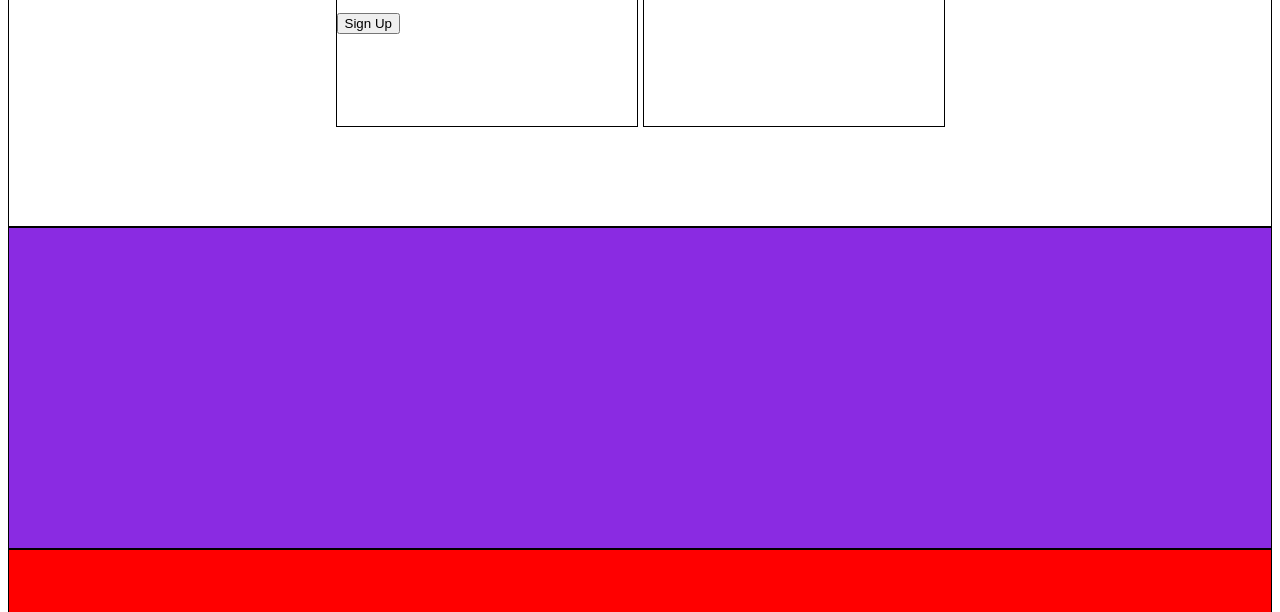
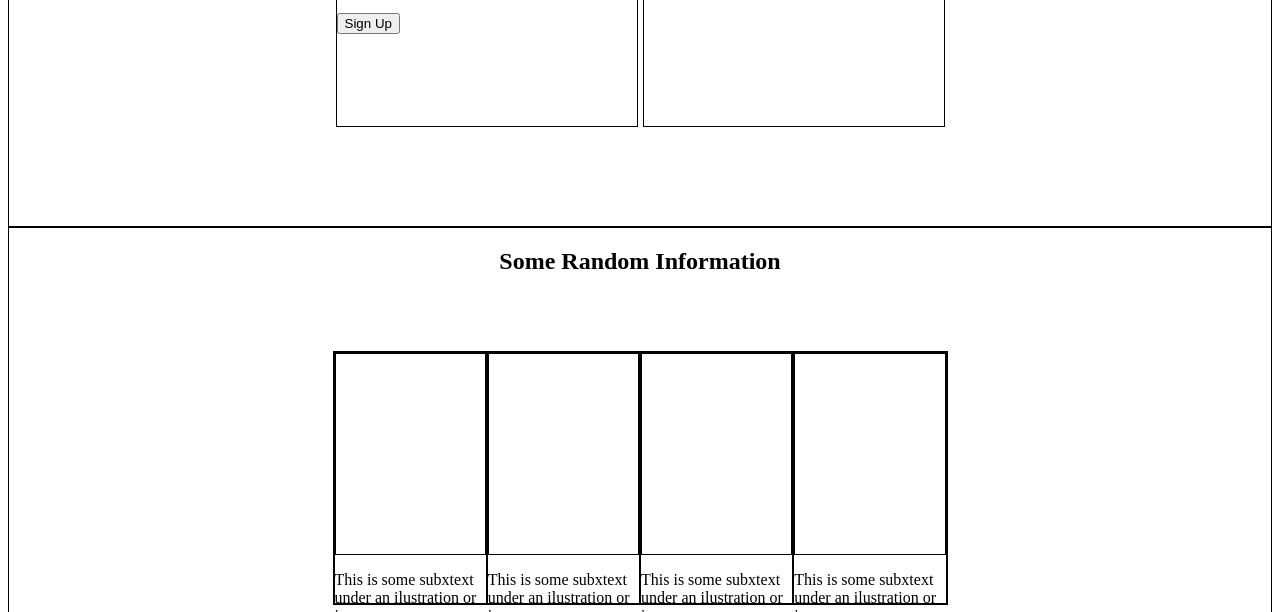
Before and after one commit to fmendezr/landing-page, a plain HTML site: page index.html in a window 1280 px wide. Shown: the part 340-952 px from the top of the page. Drawn offline with Linux system fonts and the light colour scheme.

Commit message:
Made first draft of div2 layout

```diff
--- a/index.html
+++ b/index.html
@@ -26,7 +26,28 @@
             <p>this is a placeholder for an image</p>
         </div>
     </div>
-    <div id="div2"></div>
+    <div id="div2">
+        <h2>Some Random Information</h2>
+        <div>
+            <div class="ilustration-container">
+                <div class="ilustration"></div>
+                <p class="subtext">This is some subxtext under an ilustration or image</p>
+            </div>
+            <div class="ilustration-container">
+                <div class="ilustration"></div>
+                <p class="subtext">This is some subxtext under an ilustration or image</p>
+            </div>
+            <div class="ilustration-container">
+                <div class="ilustration"></div>
+                <p class="subtext">This is some subxtext under an ilustration or image</p>
+            </div>
+            <div class="ilustration-container">
+                <div class="ilustration"></div>
+                <p class="subtext">This is some subxtext under an ilustration or image</p>
+            </div>
+        </div>
+        <h2 id="invisible">Some Random Information</h2>
+    </div>
     <div id="div3"></div>
     <div id="footer"></div>
 </body>
--- a/styles.css
+++ b/styles.css
@@ -3,14 +3,9 @@ html {
 }
 
 div {
-    height: 25vw;
     border: 1px black solid;
 }
 
-
-#div2 {
-    background-color: blueviolet;
-}
 
 #div3 {
     background-color: red;
@@ -51,3 +46,31 @@ div {
   width: 300px;
   height: 300px;
 }
+
+/* Second div */
+
+#div2 {
+    height: 500px;
+    display: flex;
+    flex-direction: column;
+    align-items: center;
+    justify-content: space-between;
+    background-color: transparent;
+}
+
+#invisible {
+    color: transparent;
+}
+
+#div2 > div {
+    display: flex;
+}
+
+.ilustration-container {
+    width: 151.25px;
+    height: 250px;
+}
+
+.ilustration {
+    height: 200px;
+}
```
